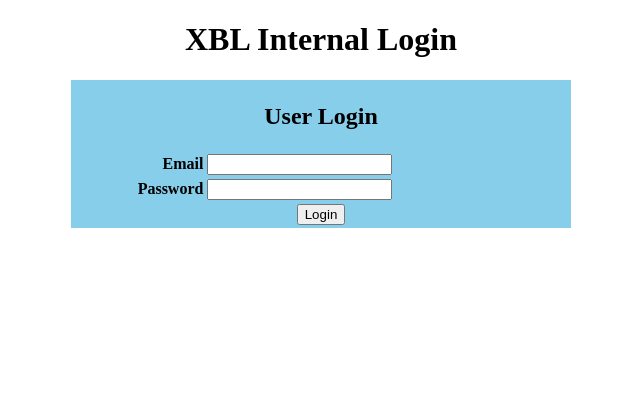
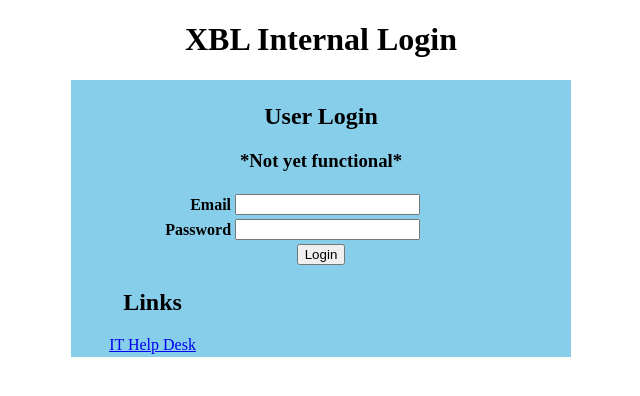
Before and after one commit to areakryte/XBLTest, a PHP site: page /xblinternal/index.php in a window 1280 px wide. Shown: the top 396 px of the page, without its empty margins (319-959 px from the left). Run offline with PHP 8.4, Linux system fonts and the light colour scheme; some libraries are stand-ins or nearby versions.

Commit message:
IT help desk functional. Need to solve intranet DNS lookup issues and redirect issues.

```diff
--- a/xblinternal/index.php
+++ b/xblinternal/index.php
@@ -7,13 +7,14 @@ session_start();
 </head>
 <body>
 
-	<h1 align = "center" >XBL Internal Login</h1>
+	<h1 align = "center">XBL Internal Login</h1>
 
 	<form action = "login.php" method = "post">
 	<table width = "500" align = "center" bgcolor = "skyblue">
 	<tr align = "center">
 		<td colspan = "3" >
 			<h2>User Login</h2>
+			<h3>*Not yet functional*<h3>
 		</td>
 	</tr>
 
@@ -45,5 +46,12 @@ session_start();
 		</td>
 	</tr>
 
+	<tr align = "center">
+		<td>
+			<h2>Links</h2>
+			<a href = "192.168.1.9:8080">IT Help Desk</a>
+		</td>
+	</tr>
+
 </body>
 </html>
--- a/xblinternal/login.php
+++ b/xblinternal/login.php
@@ -4,7 +4,7 @@ $server = "localhost";
 $user = "root";
 $pass = "";
 $db = "server";
-$connection = mysqli_connect(server, user, pass, db);
+$connection = mysqli_connect($server, $user, $pass, $db);
 
 //Error Handling block
 if(mysqli_connect_errno)
@@ -16,7 +16,7 @@ if(mysqli_connect_errno)
 if(isset($_POST['login']))
 {
 	$email = mysqli_real_escape_string($connection, $_POST['email']);
-	$password = mysqli_real_escape_string($connection, $_POST['password']);
+	$password = mysqli_real_escape_string($connection, $_POST['pass']);
 	$select_user_query = "select * from where user_email = '$email' AND user_password = '$password'";
 	$run_user_query = mysqli_query($connection, $select_user_query);
 	$return_user = mysqli_num_rows($run_user_query);
```
Also changed, not shown: 1 other file.
